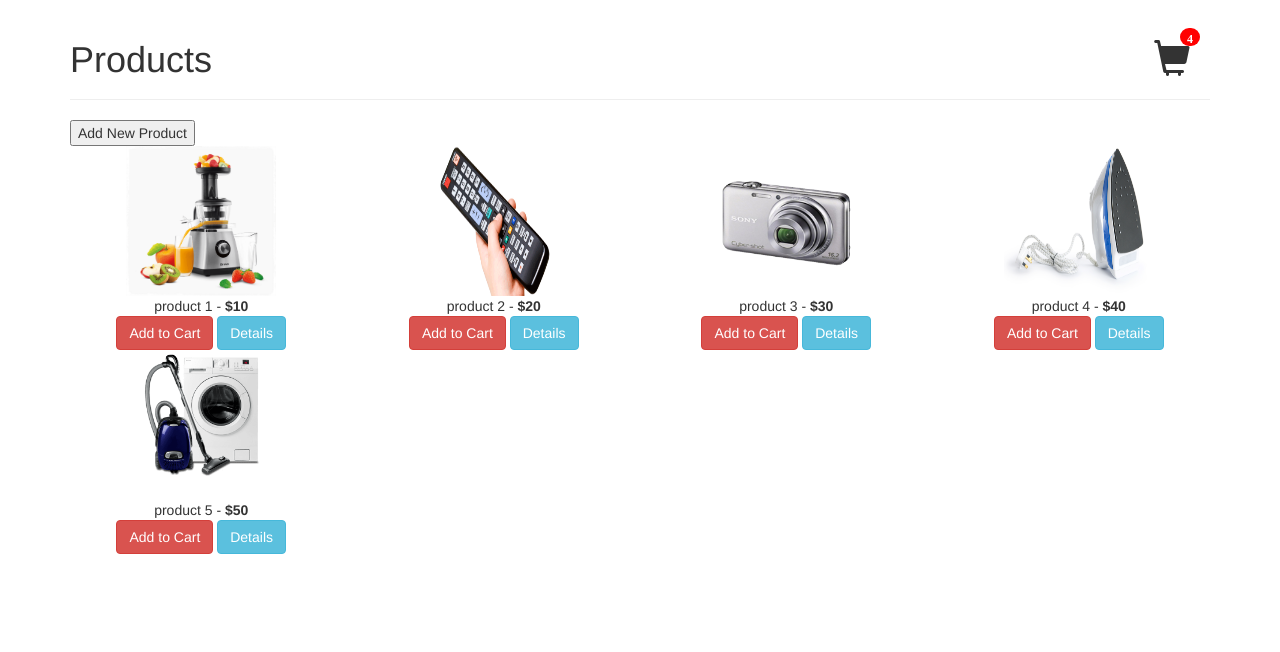
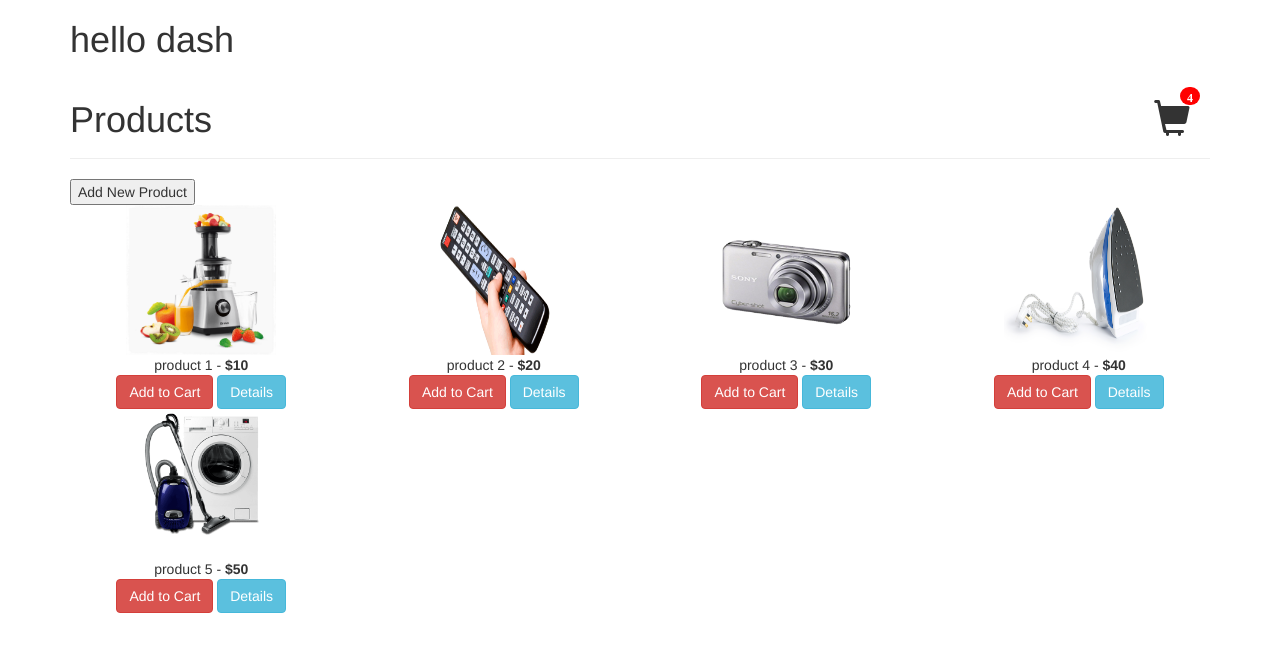
Before and after one commit to dhineshfame/Dhigithub, a plain HTML site: page index.html in a window 1280 px wide. Drawn offline with Linux system fonts and the light colour scheme.

Commit message:
initial changes

```diff
--- a/index.html
+++ b/index.html
@@ -16,7 +16,7 @@
   }
   </style>
 </head>
-
+<h1>hello dash</h1>
 <body class="container">
 
   <div class="page-header">
```
